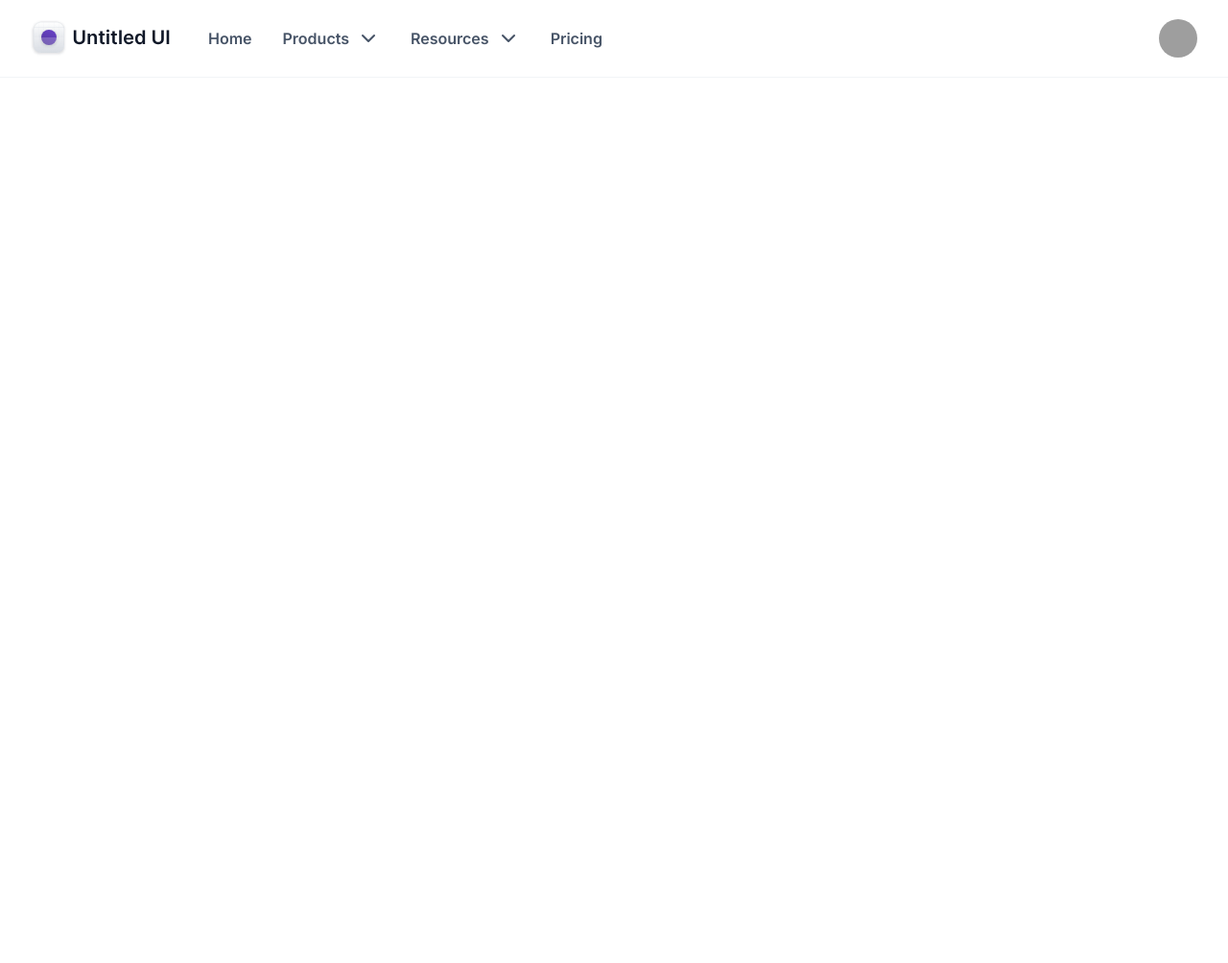
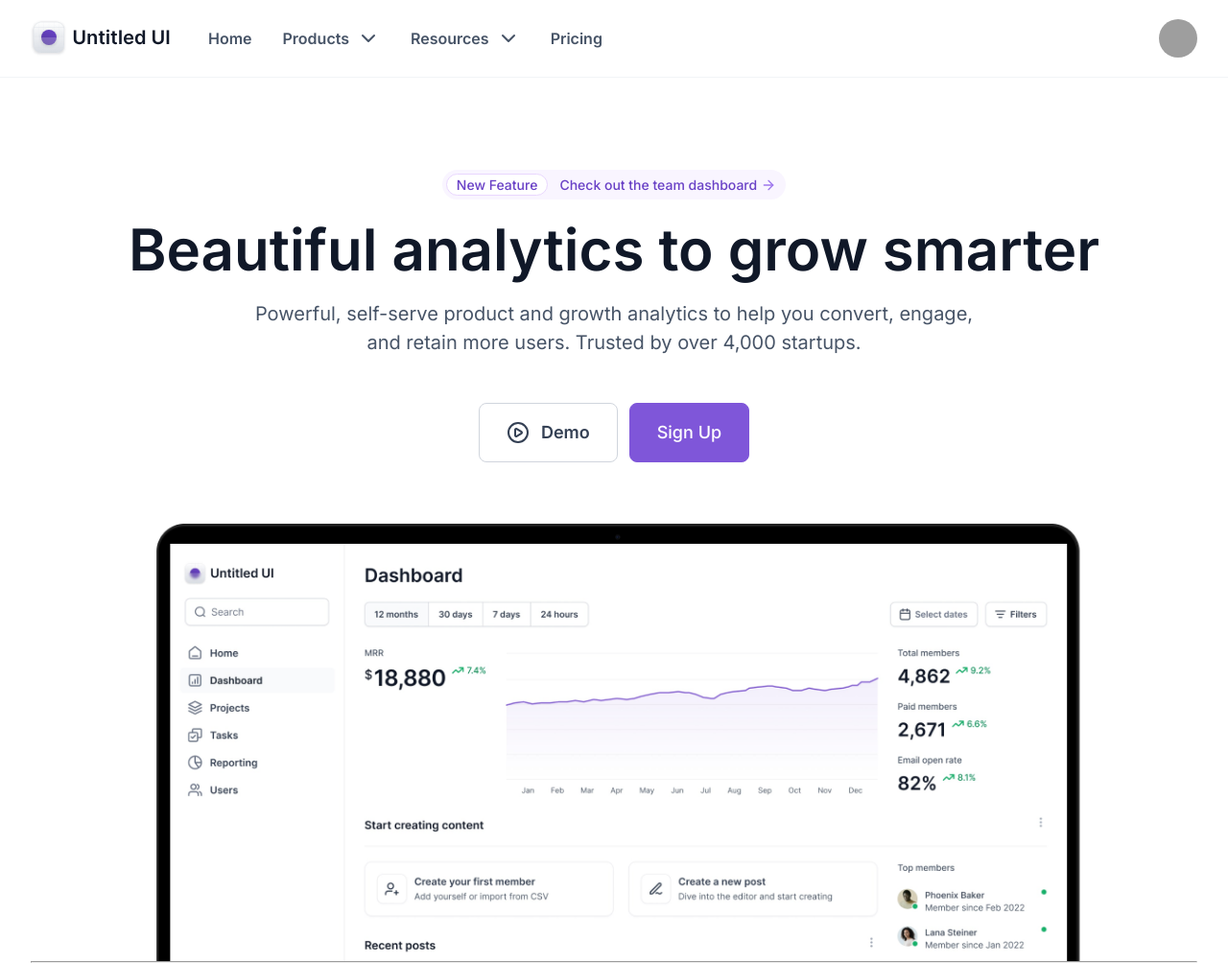
Before and after one commit to olivpeter/untitleui-lp, a plain HTML site: page index.html in a window 1280 px wide. Shown: the whole page at 96% size. Before the commit the page ends 800 px from the top, so only its background shows below. Drawn offline with nearby package versions, Linux system fonts and the light colour scheme; grey boxes are pictures that could not be loaded.

Commit message:
feat: add hero banner section

```diff
--- a/index.html
+++ b/index.html
@@ -8,7 +8,7 @@
         <link rel="preconnect" href="https://fonts.gstatic.com" crossorigin />
         <link href="https://fonts.googleapis.com/css2?family=Inter:wght@100..900&display=swap" rel="stylesheet" />
         <link rel="shortcut icon" href="/assets/svg/favicon.svg" type="image/x-icon" />
-        <title>Untitle UI</title>
+        <title>Untitle UI | Sample Landing Page</title>
     </head>
     <body>
         <header>
@@ -36,6 +36,40 @@
             </div>
         </header>
 
+        <main class="heroSection">
+            <div class="gridWrapper">
+                <div class="textContent">
+                    <div class="headingContent">
+                        <div class="badgeGroup">
+                            <div class="badge">
+                                <span>New Feature</span>
+                            </div>
+                            <span>
+                                Check out the team dashboard
+                                <i data-lucide="arrow-right"></i>
+                            </span>
+                        </div>
+                        <h1>Beautiful analytics to grow smarter</h1>
+                        <p>
+                            Powerful, self-serve product and growth analytics to help you convert, engage, and retain
+                            more users. Trusted by over 4,000 startups.
+                        </p>
+                    </div>
+                    <div class="actionButtons">
+                        <button class="secondaryBtn">
+                            <i data-lucide="circle-play"></i>
+                            Demo
+                        </button>
+                        <button class="primaryBtn">Sign Up</button>
+                    </div>
+                </div>
+                <div class="imgContent">
+                    <img src="/assets/img/dashboard-mockup.png" alt="Dashboard" />
+                    <hr />
+                </div>
+            </div>
+        </main>
+
         <script src="/js/app.js"></script>
         <script src="https://unpkg.com/lucide@latest"></script>
         <script>
--- a/main.scss
+++ b/main.scss
@@ -1,3 +1,4 @@
 @import "./scss/partials/variables";
 @import "./scss/partials/reset";
 @import "./scss/partials/header";
+@import "./scss/partials/heroSection";
--- a/scss/partials/_header.scss
+++ b/scss/partials/_header.scss
@@ -1,5 +1,5 @@
 header {
-    position: fixed;
+    position: sticky;
     top: 0;
     left: 0;
     width: 100%;
--- /dev/null
+++ b/scss/partials/_heroSection.scss
@@ -0,0 +1,112 @@
+main.heroSection {
+    margin-top: 9.6rem;
+
+    .gridWrapper {
+        display: flex;
+        flex-direction: column;
+        gap: 6.4rem;
+
+        .textContent {
+            .headingContent {
+                display: flex;
+                align-items: center;
+                flex-direction: column;
+                gap: 1.6rem;
+
+                .badgeGroup {
+                    background: $brand-50;
+                    padding: 0.4rem 1rem 0.4rem 0.4rem;
+                    border-radius: $radius-full;
+
+                    display: flex;
+                    align-items: center;
+                    gap: 1.2rem;
+
+                    .badge {
+                        padding: 0.2rem 1rem;
+                        background: $white;
+                        border: 0.1rem solid $brand-200;
+                        border-radius: $radius-full;
+                    }
+
+                    span {
+                        display: flex;
+                        align-items: center;
+                        gap: 0.4rem;
+
+                        font-size: 1.4rem;
+                        font-weight: 500;
+                        color: $brand-700;
+
+                        svg {
+                            width: 1.6rem;
+                            height: 1.6rem;
+                            color: $brand-500;
+                        }
+                    }
+                }
+
+                h1 {
+                    font-size: 6rem;
+                    font-weight: 600;
+                }
+
+                p {
+                    width: 100%;
+                    max-width: 76.8rem;
+
+                    font-size: 2rem;
+                    line-height: 3rem;
+                    text-align: center;
+                }
+            }
+
+            .actionButtons {
+                margin-top: 4.8rem;
+                display: flex;
+                align-items: center;
+                justify-content: center;
+                gap: 1.2rem;
+
+                button.secondaryBtn {
+                    display: flex;
+                    align-items: center;
+                    justify-content: center;
+                    gap: 1.2rem;
+                    padding: 1.6rem 2.8rem;
+                    background: $white;
+                    border: 1px solid $grey-300;
+                    border-radius: $radius-default;
+                    color: $grey-700;
+                    font-size: 1.8rem;
+                    font-weight: 600;
+                    line-height: 2.8rem;
+                    transition: background 0.3s ease;
+                    &:hover {
+                        background: $grey-100;
+                    }
+                }
+
+                button.primaryBtn {
+                    display: flex;
+                    align-items: center;
+                    justify-content: center;
+                    gap: 1.2rem;
+                    padding: 1.6rem 2.8rem;
+                    background: $brand-600;
+                    border: 1px solid $brand-600;
+                    border-radius: $radius-default;
+                    color: $white;
+                    font-size: 1.8rem;
+                    font-weight: 500;
+                    line-height: 2.8rem;
+                    transition: background 0.3s ease;
+                    &:hover {
+                        background: $brand-700;
+                        border: 1px solid $brand-700;
+                    }
+                }
+            }
+        }
+    }
+}
```
Also changed, not shown: css/main.min.css.
